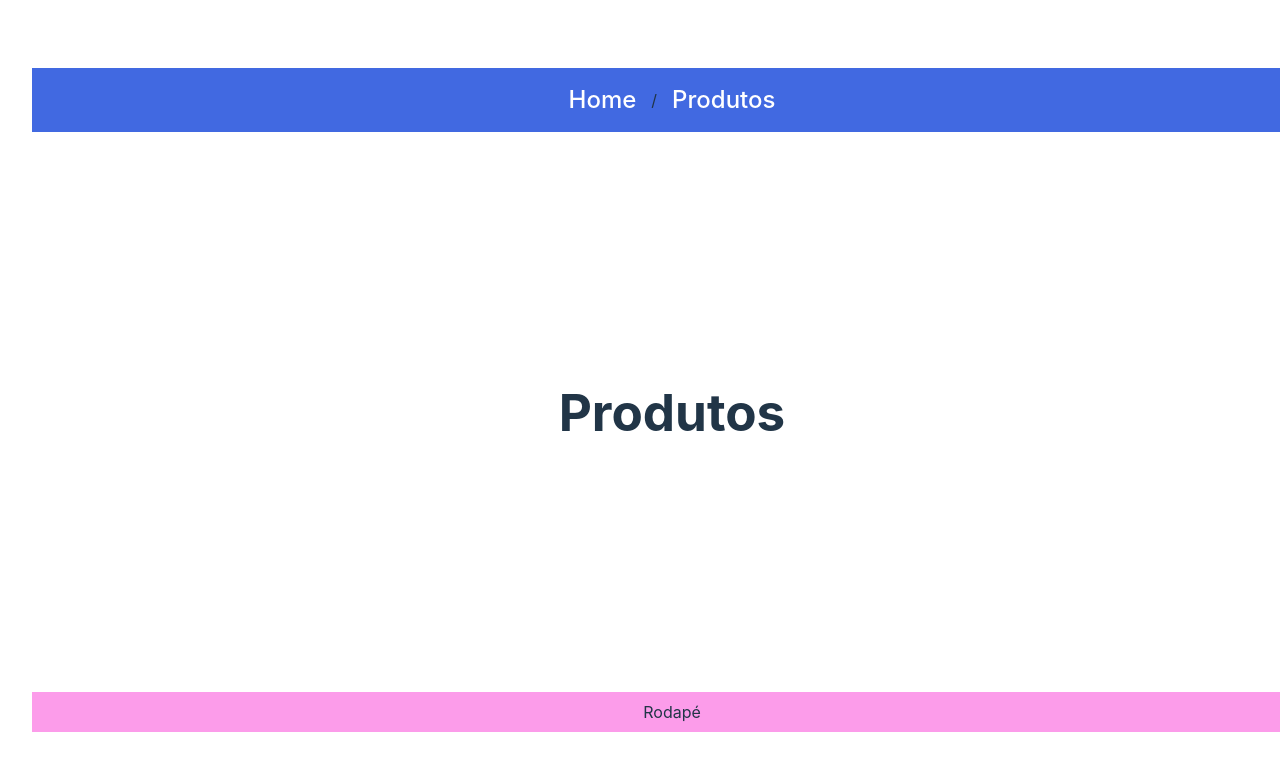
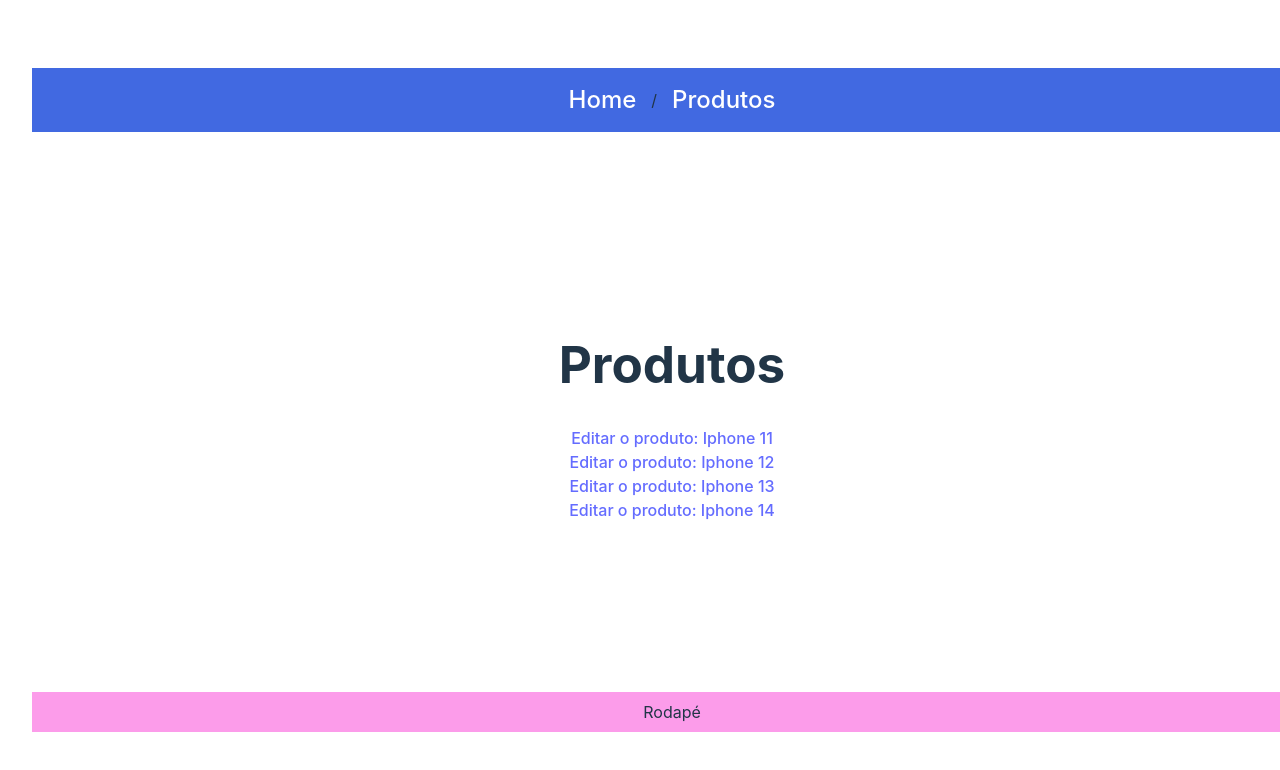
Before and after one commit to luanrdias23/Americanas, a React (Vite) app: page /produtos in a window 1280 px wide. Shown: the top 770 px of the page. Built offline with nearby package versions, Linux system fonts and the light colour scheme.

Commit message:
Passando valores pela URL

```diff
--- /dev/null
+++ b/src/listaProdutos.js
@@ -0,0 +1,24 @@
+export const listaProdutos = [
+    {
+        id:1,
+        nome:'Iphone 11',
+        preco:3000
+    },
+    {
+        id: 2,
+        nome:'Iphone 12',
+        preco: 3800
+
+    },
+    {
+        id:3,
+        nome:'Iphone 13',
+        preco: 4000
+
+    },
+    {
+        id:4,
+        nome:'Iphone 14',
+        preco: 5000
+    },
+]
--- a/src/routes/Produtos/index.jsx
+++ b/src/routes/Produtos/index.jsx
@@ -1,9 +1,17 @@
-
-
+import { Link } from "react-router-dom"
+import { listaProdutos } from "../../listaProdutos"
 export default function Produtos(){
     return (
         <main>
             <h1>Produtos</h1>
+            {listaProdutos.map(prod => (
+                <div key={prod.id}>
+                    <Link to ={`./produtos/editar/${prod.id}`}>
+                        Editar o produto: {prod.nome}
+                    </Link>
+                </div>
+
+            ))}
         </main>
     )
 }
```
